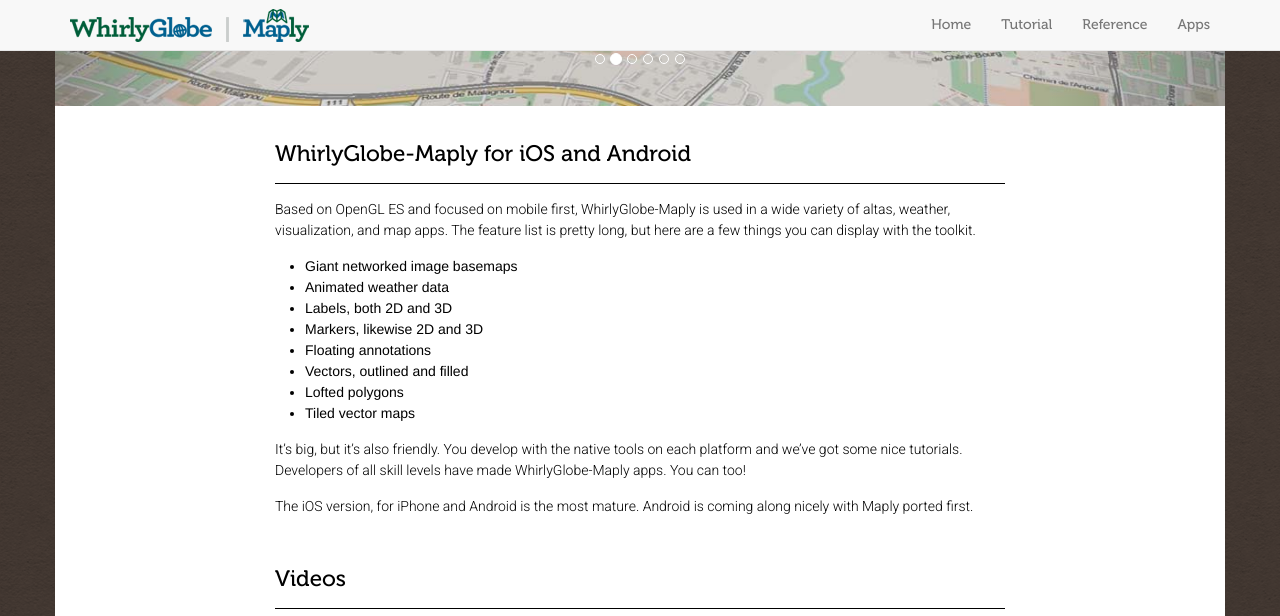
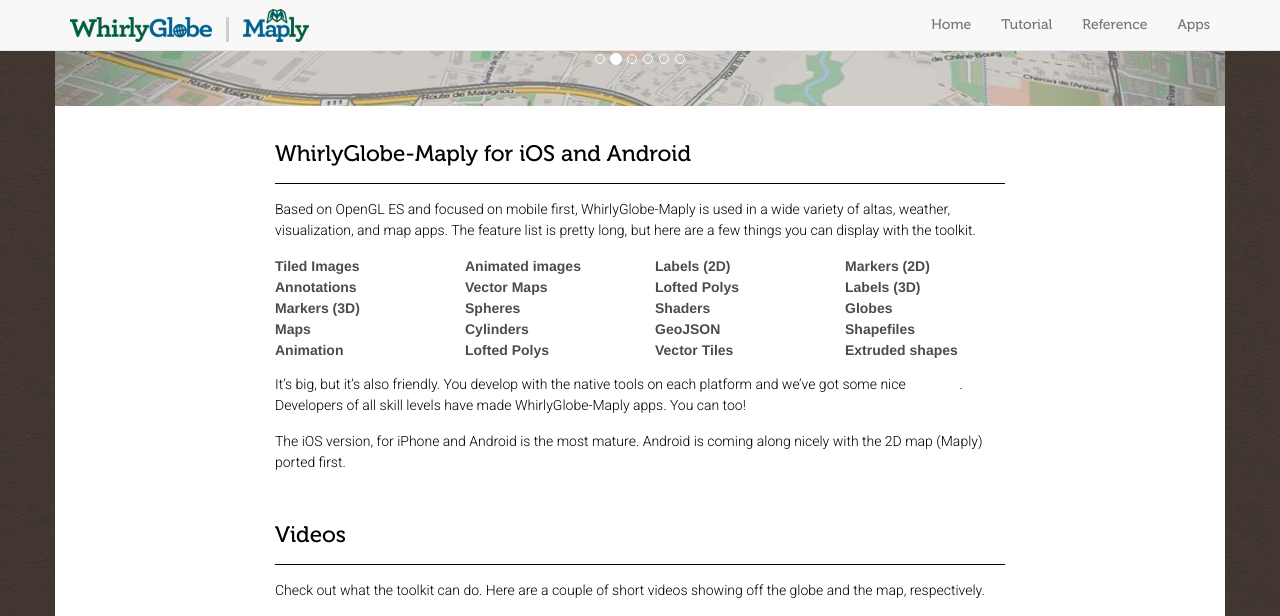
Before and after one commit to muruganandham/WhirlyGlobe-Maply-Site, a Jekyll site: the page built from index.md, in a window 1280 px wide and 1400 px high, scrolled down 472 px. Shown: the top 616 px of the window. Built offline with Jekyll 4.4.1, drawn with Linux system fonts in a browser that asks for light colours; nearby versions of some CDN libraries; some web fonts are replaced; grey boxes are pictures that could not be loaded.

Commit message:
Messing with main page and well.

```diff
--- a/_includes/app_entry.html
+++ b/_includes/app_entry.html
@@ -1,8 +1,9 @@
+<hr style="margin-top: 10px; opacity: 0.4;">
 
 <div class="media">
     <a class="media-left" href= "{{ include.link }}" target="_blank" border="0"><img src= "{{ site.baseurl }}/images/apps/{{ include.image }}" alt= "{{ include.name }}" align="left" width="64" height="64" style="margin-left:10px;margin-right:10px"></img></a>
     <div class="media-body">
-        <h4 class="media-heading" style="margin-left: 0px">{{ include.name }}</h4>
+        <h4 class="media-heading" style="margin-left: 0px; margin-top: -14px;">{{ include.name }}</h4>
         {{ include.body }}
     </div>
 </div>
--- a/css/main.scss
+++ b/css/main.scss
@@ -175,7 +175,7 @@ body {
   .well {
     margin-left:   $base-font-size * 2;
     color:         #00557e;
-    background:    white url('{{ site.baseurl }}/images/mousebird.png') no-repeat top right;
+    background:    #dddbdc no-repeat top right;
     h4, p {
       margin-left: 0;
     }
--- a/index.md
+++ b/index.md
@@ -8,18 +8,73 @@ layout: home
 Based on OpenGL ES and focused on mobile first, WhirlyGlobe-Maply is used in a wide variety of altas, weather, visualization, and map apps.
 The feature list is pretty long, but here are a few things you can display with the toolkit.
 
-- Giant networked image basemaps
-- Animated weather data
-- Labels, both 2D and 3D
-- Markers, likewise 2D and 3D
-- Floating annotations
-- Vectors, outlined and filled
-- Lofted polygons
-- Tiled vector maps
+<div class="row" style="margin-bottom:10pt">
+<div class="col-sm-3">
+<b style="opacity:0.7;">Tiled Images</b>
+</div>
+<div class="col-sm-3">
+<b style="opacity:0.7;">Animated images</b>
+</div>
+<div class="col-sm-3">
+<b style="opacity:0.7;">Labels (2D)</b>
+</div>
+<div class="col-sm-3">
+<b style="opacity:0.7;">Markers (2D)</b>
+</div>
+<div class="col-sm-3">
+<b style="opacity:0.7;">Annotations</b>
+</div>
+<div class="col-sm-3">
+<b style="opacity:0.7;">Vector Maps</b>
+</div>
+<div class="col-sm-3">
+<b style="opacity:0.7;">Lofted Polys</b>
+</div>
+<div class="col-sm-3">
+<b style="opacity:0.7;">Labels (3D)</b>
+</div>
+<div class="col-sm-3">
+<b style="opacity:0.7;">Markers (3D)</b>
+</div>
+<div class="col-sm-3">
+<b style="opacity:0.7;">Spheres</b>
+</div>
+<div class="col-sm-3">
+<b style="opacity:0.7;">Shaders</b>
+</div>
+<div class="col-sm-3">
+<b style="opacity:0.7;">Globes</b>
+</div>
+<div class="col-sm-3">
+<b style="opacity:0.7;">Maps</b>
+</div>
+<div class="col-sm-3">
+<b style="opacity:0.7;">Cylinders</b>
+</div>
+<div class="col-sm-3">
+<b style="opacity:0.7;">GeoJSON</b>
+</div>
+<div class="col-sm-3">
+<b style="opacity:0.7;">Shapefiles</b>
+</div>
+<div class="col-sm-3">
+<b style="opacity:0.7;">Animation</b>
+</div>
+<div class="col-sm-3">
+<b style="opacity:0.7;">Lofted Polys</b>
+</div>
+<div class="col-sm-3">
+<b style="opacity:0.7;">Vector Tiles</b>
+</div>
+<div class="col-sm-3">
+<b style="opacity:0.7;">Extruded shapes</b>
+</div>
+</div>
 
-It's big, but it's also friendly.  You develop with the native tools on each platform and we've got some nice tutorials.  Developers of all skill levels have made WhirlyGlobe-Maply apps.  You can too!
 
-The iOS version, for iPhone and Android is the most mature.  Android is coming along nicely with Maply ported first.
+It's big, but it's also friendly.  You develop with the native tools on each platform and we've got some nice [tutorials]({{ site.baseurl }}/tutorial/getting_started.html).  Developers of all skill levels have made WhirlyGlobe-Maply apps.  You can too!
+
+The iOS version, for iPhone and Android is the most mature.  Android is coming along nicely with the 2D map (Maply) ported first.
 
 ## Videos
 
```
Also changed, not shown: apps/apps.md (+1 -3 lines), tutorial/building_from_source.md (+3 -3 lines).
